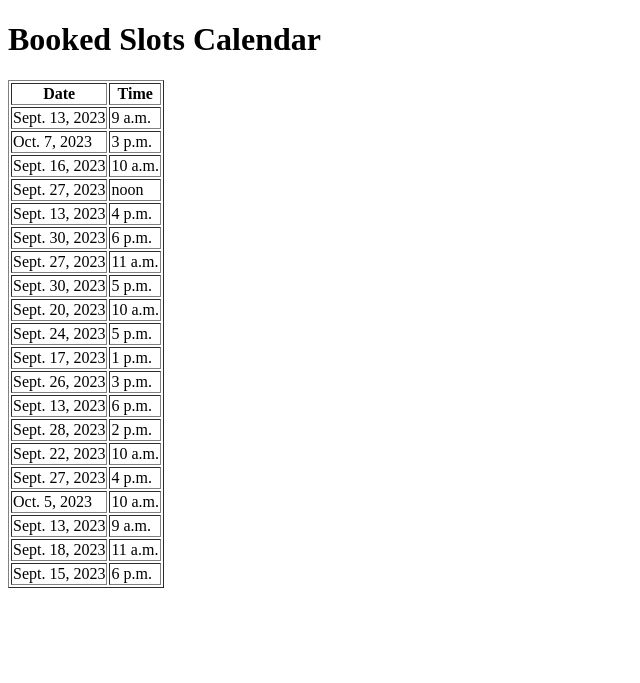
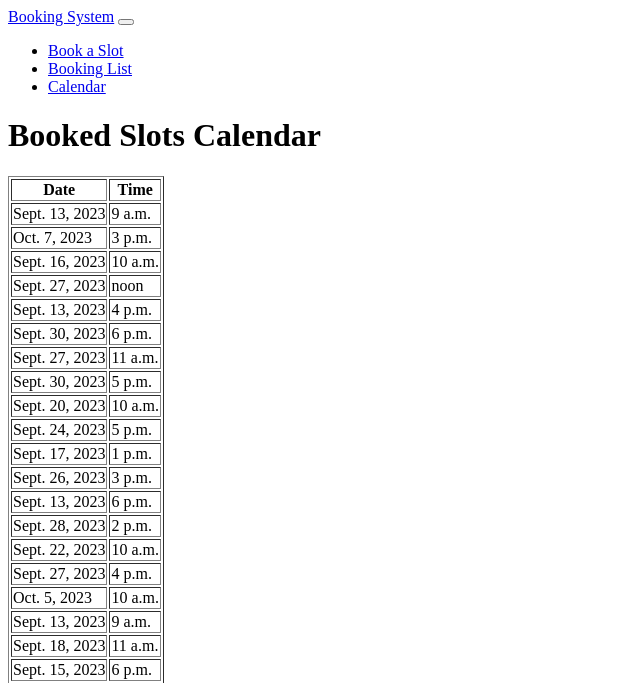
Before and after one commit to mvv1790/Booking_System, a Django app: template booking_project/booking_app/templates/booking_app/calendar.html in a window 1280 px wide. Shown: the top 683 px of the page, without its empty margins (0-640 px from the left). Run offline with Django 4.2, Linux system fonts and the light colour scheme; the template is opened without the code that fills it: values that come from a table or form of the project are taken from there, others are empty; data comes from the database, SQL or seed files in the repository; parts of the project's set-up code (start-up, migrations or seed data) failed here and were passed over.

Commit message:
Testing navbar

```diff
--- a/booking_project/booking_app/templates/booking_app/book_slot.html
+++ b/booking_project/booking_app/templates/booking_app/book_slot.html
@@ -43,6 +43,9 @@
     </style>
 </head>
 <body>
+
+    {% include 'navbar.html' %}
+
     <div class="container">
         <h2 class="mt-3">Book a Slot</h2>
         <form>
--- a/booking_project/booking_app/templates/booking_app/booking_list.html
+++ b/booking_project/booking_app/templates/booking_app/booking_list.html
@@ -43,6 +43,9 @@
     </style>
 </head>
 <body>
+
+    {% include 'navbar.html' %}
+
     <div class="container">
         <h2 class="mt-3">Booking List</h2>
         <ul class="list-group mt-3">
--- a/booking_project/booking_app/templates/booking_app/calendar.html
+++ b/booking_project/booking_app/templates/booking_app/calendar.html
@@ -12,6 +12,9 @@
     </style>
 </head>
 <body>
+
+    {% include 'navbar.html' %}
+
     <h1>Booked Slots Calendar</h1>
 
     <table border="1">
--- /dev/null
+++ b/booking_project/booking_app/templates/booking_app/navbar.html
@@ -0,0 +1,21 @@
+<!-- templates/navbar.html -->
+
+<nav class="navbar navbar-expand-lg navbar-light bg-light">
+    <a class="navbar-brand" href="#">Booking System</a>
+    <button class="navbar-toggler" type="button" data-toggle="collapse" data-target="#navbarNav" aria-controls="navbarNav" aria-expanded="false" aria-label="Toggle navigation">
+        <span class="navbar-toggler-icon"></span>
+    </button>
+    <div class="collapse navbar-collapse" id="navbarNav">
+        <ul class="navbar-nav">
+            <li class="nav-item">
+                <a class="nav-link" href="{% url 'book_slot' %}">Book a Slot</a>
+            </li>
+            <li class="nav-item">
+                <a class="nav-link" href="{% url 'booking_list' %}">Booking List</a>
+            </li>
+            <li class="nav-item">
+                <a class="nav-link" href="{% url 'calendar' %}">Calendar</a>
+            </li>
+        </ul>
+    </div>
+</nav>
--- a/booking_project/booking_app/urls.py
+++ b/booking_project/booking_app/urls.py
@@ -2,6 +2,7 @@
 
 from django.urls import path
 from .views import booking_list, book_slot, get_booked_slots
+from .views import calendar_view
 
 urlpatterns = [
     path('', booking_list, name='booking_list'),
--- a/booking_project/booking_app/views.py
+++ b/booking_project/booking_app/views.py
@@ -23,4 +23,4 @@
 
 def calendar_view(request):
     booked_slots = Booking.objects.all()  # Adjust this query based on your model structure
-    return render(request, 'booking_app/calendar.html', {'booked_slots': booked_slots})
+    return render(request, 'calendar.html')
--- a/booking_project/myenv/pyvenv.cfg
+++ /dev/null
@@ -1,5 +0,0 @@
-home = /home/gitpod/.pyenv/versions/3.12.0/bin
-include-system-site-packages = false
-version = 3.12.0
-executable = /home/gitpod/.pyenv/versions/3.12.0/bin/python3.12
-command = /home/gitpod/.pyenv/versions/3.12.0/bin/python -m venv /workspace/Booking_System/booking_project/myenv
```
Also changed, not shown: 13 other files.
